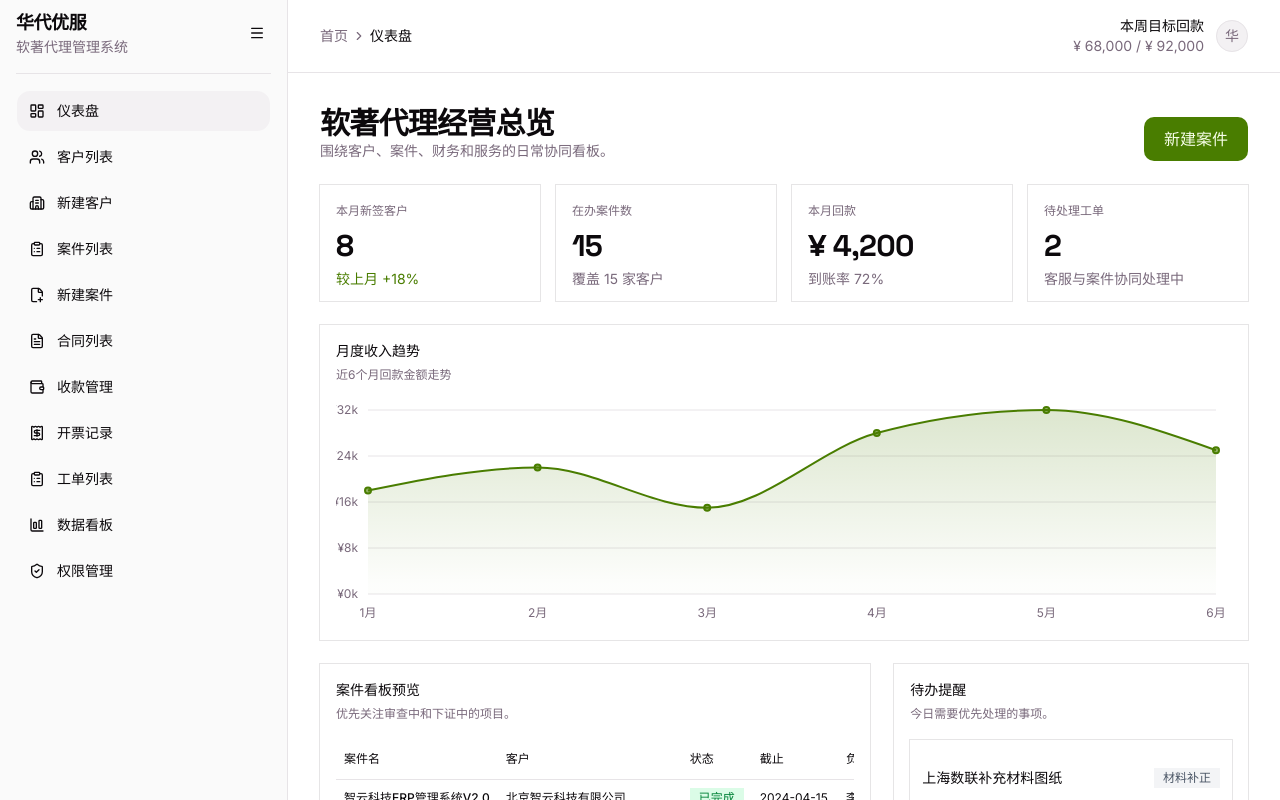
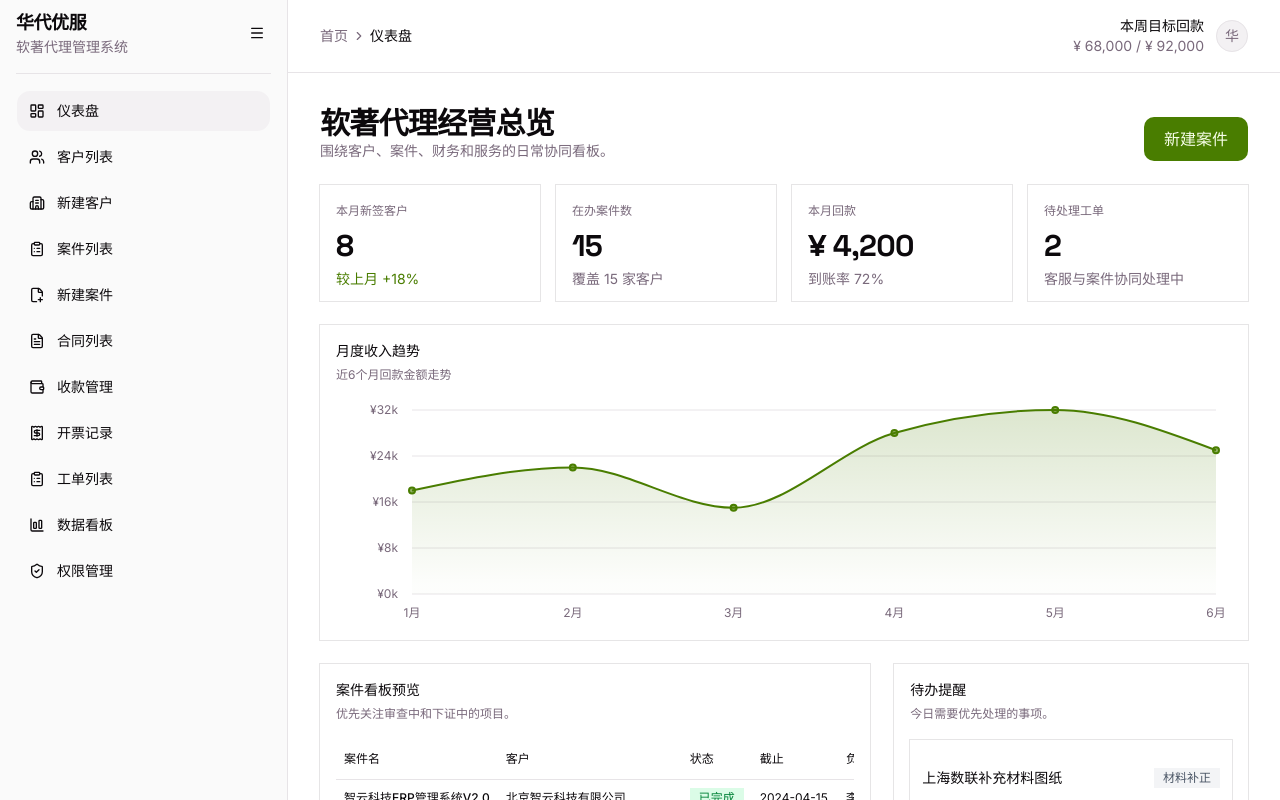
Before and after one commit to yosign/huadai-erp, a Next.js app: page / in a window 1280 px wide. Shown: the top 800 px of the page. Built offline with nearby package versions, Linux system fonts and the light colour scheme.

Commit message:
fix: restore YAxis labels with correct margin, ¥ no longer clipped

```diff
--- a/app/page.tsx
+++ b/app/page.tsx
@@ -40,7 +40,7 @@ export default function Page() {
         </CardHeader>
         <CardContent>
           <ChartContainer config={{ amount: { label: "回款金额", color: "var(--primary)" } }} className="h-56 w-full">
-            <AreaChart data={incomeTrend} margin={{ top: 10, right: 16, left: -10, bottom: 0 }}>
+            <AreaChart data={incomeTrend} margin={{ top: 10, right: 16, left: 16, bottom: 0 }}>
               <defs>
                 <linearGradient id="fillAmount" x1="0" y1="0" x2="0" y2="1">
                   <stop offset="5%" stopColor="var(--primary)" stopOpacity={0.3} />
@@ -49,7 +49,7 @@ export default function Page() {
               </defs>
               <CartesianGrid vertical={false} stroke="var(--border)" />
               <XAxis dataKey="month" tickLine={false} axisLine={false} tickMargin={8} tick={{ fontSize: 12, fill: "var(--muted-foreground)" }} />
-              <YAxis width={42} tickLine={false} axisLine={false} tickMargin={4} tick={{ fontSize: 12, fill: "var(--muted-foreground)" }} tickFormatter={(v) => `¥${(v / 1000).toFixed(0)}k`} />
+              <YAxis tickLine={false} axisLine={false} tickMargin={8} tick={{ fontSize: 12, fill: "var(--muted-foreground)" }} tickFormatter={(v) => `¥${(v / 1000).toFixed(0)}k`} />
               <ChartTooltip content={<ChartTooltipContent formatter={(value) => [`¥${Number(value).toLocaleString()}`, "回款金额"]} />} />
               <Area type="monotone" dataKey="amount" stroke="var(--primary)" strokeWidth={2} fill="url(#fillAmount)" dot={{ fill: "var(--primary)", r: 3 }} activeDot={{ r: 5 }} isAnimationActive={false} />
             </AreaChart>
```
